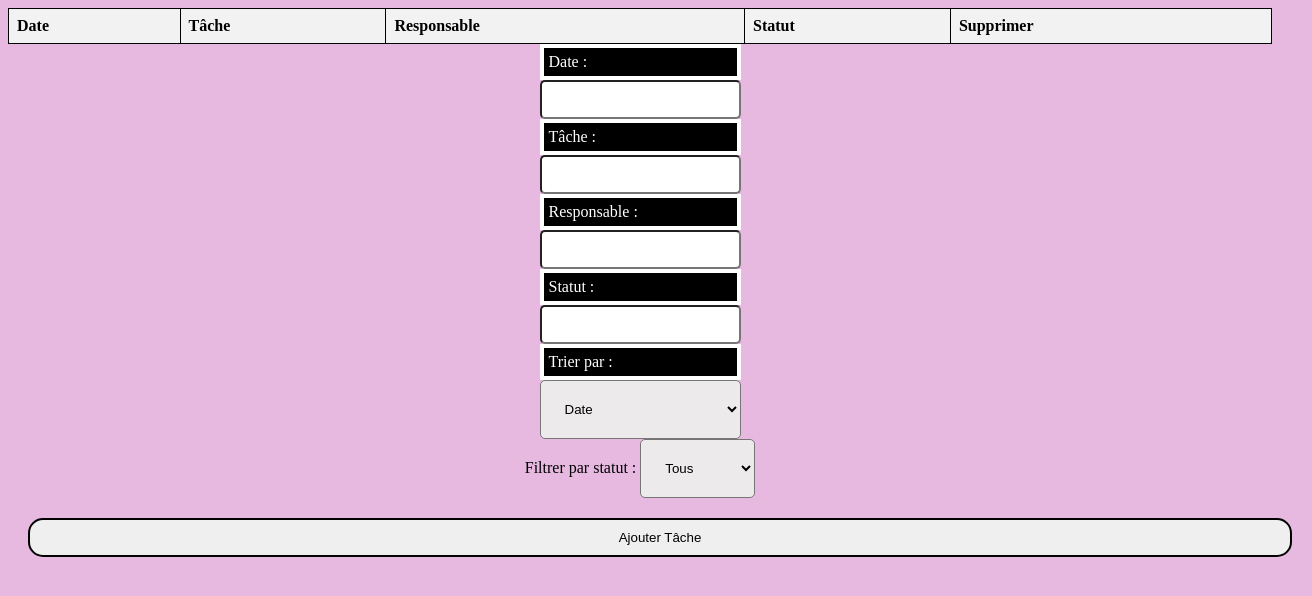
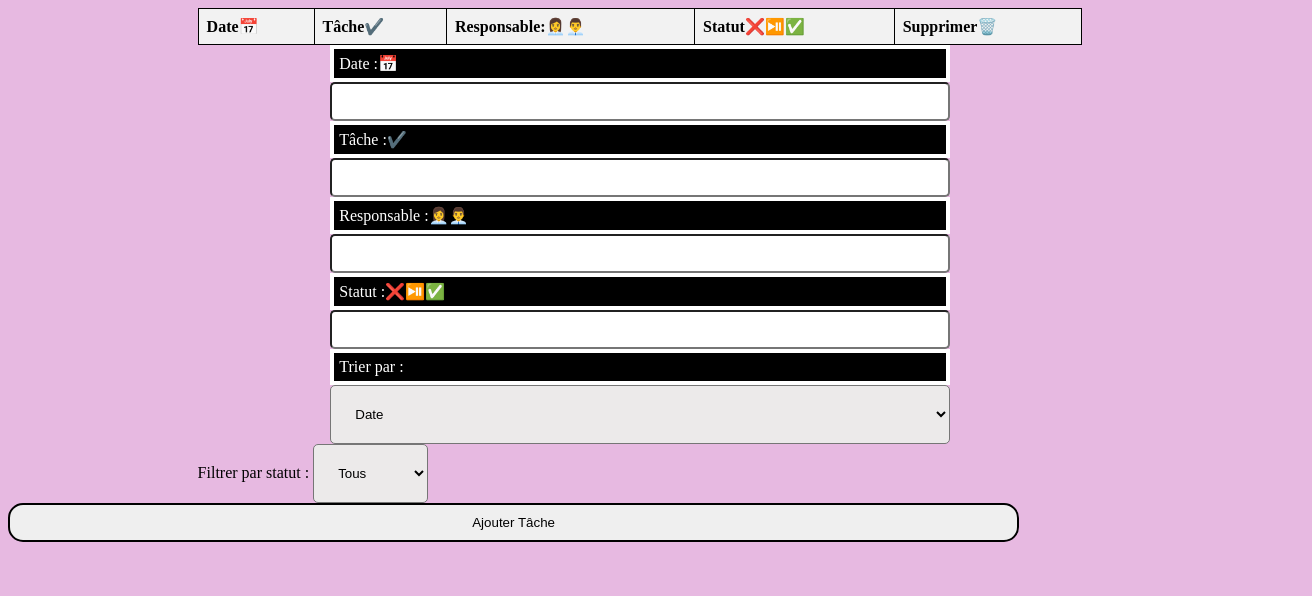
Before and after one commit to Adrien69440/tableauDeTaches, a plain HTML site: page index.html in a window 1280 px wide. Shown: the whole page, 1312 px wide, since content can reach past the window. Drawn offline with nearby package versions, Linux system fonts and the light colour scheme.

```diff
--- a/index.html
+++ b/index.html
@@ -6,6 +6,9 @@
     <title>Tableau de Tâches</title>
     <link rel="stylesheet" href="./style/styles.css">
     <link rel="stylesheet" href="https://cdn.jsdelivr.net/npm/flatpickr/dist/flatpickr.min.css">
+    <link rel="stylesheet" href="https://cdnjs.cloudflare.com/ajax/libs/font-awesome/6.1.0/css/all.min.css">
+
+
 
 </head>
 <body>
@@ -13,24 +16,24 @@
     <table>
         <thead>
             <tr>
-                <th>Date</th>
-                <th>Tâche</th>
-                <th>Responsable</th>
-                <th>Statut</th>
-                <th>Supprimer</th>
+                <th>Date📅</th>
+                <th>Tâche✔️</th>
+                <th>Responsable:👩‍💼👨‍💼</th>
+                <th>Statut❌⏯️✅</th>
+                <th>Supprimer🗑️</th>
             </tr>
         </thead>
         <tbody id="taskTableBody">
         </tbody>
     </table>
     <div class="containeurInput">
-        <label for="timeInput">Date :</label>
+        <label for="timeInput">Date :📅</label>
         <input type="text" id="timeInput">
-        <label for="taskInput">Tâche :</label>
+        <label for="taskInput">Tâche :✔️</label>
         <input type="text" id="taskInput">
-        <label for="responsibleInput">Responsable :</label>
+        <label for="responsibleInput">Responsable :👩‍💼👨‍💼</label>
         <input type="text" id="responsibleInput">
-        <label for="statusInput">Statut :</label>
+        <label for="statusInput">Statut :❌⏯️✅</label>
         <input type="text" id="statusInput">
         <label for="sortBy">Trier par : </label>
         <select id="sortBy">
--- a/js/script.js
+++ b/js/script.js
@@ -75,7 +75,13 @@
 
         const deleteButtonCell = document.createElement("td");
         const deleteButton = document.createElement("button");
-        deleteButton.textContent = "Delete";
+        const deleteIcon = document.createElement("i");
+
+        deleteButton.textContent = "j'en veux plus!!!";
+        deleteIcon.className = "fas fa-trash-alt";
+        deleteButton.appendChild(deleteIcon);
+
+
         deleteButton.addEventListener('click', () => {
             tasks = tasks.filter(t => t.id !== task.id);
             localStorage.setItem('tasks', JSON.stringify(tasks));
--- a/style/styles.css
+++ b/style/styles.css
@@ -30,8 +30,9 @@
  border-radius: 15px ;
  padding: 10px;
  border: 2px solid;
- width: 100%;
- margin: 20px;
+ width: 80%;
+ margin: auto;
+
 }
 .btnAdd:hover{
     box-shadow: 0 10px 20px rgba(0,0,0,0.19), 0 6px 6px rgba(0,0,0,0.23);
@@ -39,10 +40,7 @@
     transition: cubic-bezier(0.075, 0.82, 0.165, 1);
     cursor: pointer;
 }
-.containeurInput{
-    display: flex;
-    flex-direction: column;
-}
+
 
 select {
     background-color: rgb(236, 234, 234);
@@ -65,9 +63,15 @@
 .containeur {
     display: flex;
     flex-direction: column;
-    align-items: center;
+    width: 70%;
+    margin: auto;
   }
-
+  .containeurInput{
+    display: flex;
+    flex-direction: column;
+    margin: auto;
+    width: 70%;
+}
 
   table {
     width: 100%;
```
